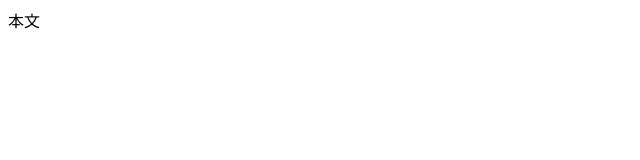
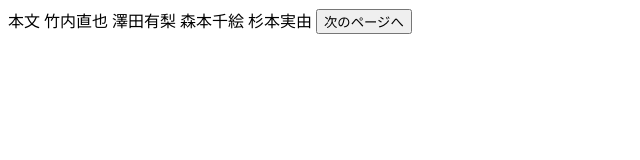
Before and after one commit to takeuchinaoya117/it_univ_practice, a plain HTML site: page index2.html in a window 1280 px wide. Shown: the whole page, without its empty margins (0-640 px from the left). Drawn offline with Linux system fonts and the light colour scheme.

Commit message:
Update index2.html

```diff
--- a/index2.html
+++ b/index2.html
@@ -5,5 +5,10 @@
 </head>
 <body>
 本文
+竹内直也
+澤田有梨
+森本千絵
+杉本実由
+  <button>次のページへ</button>
 </body>
 </html>
```
